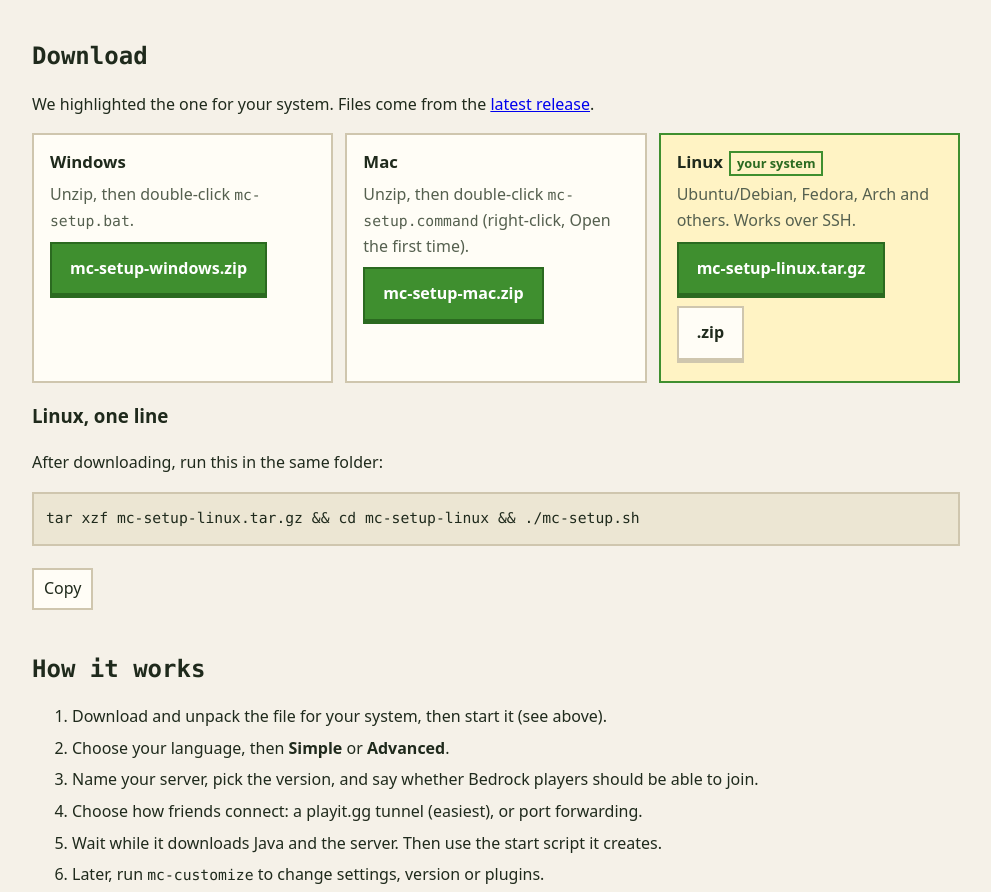
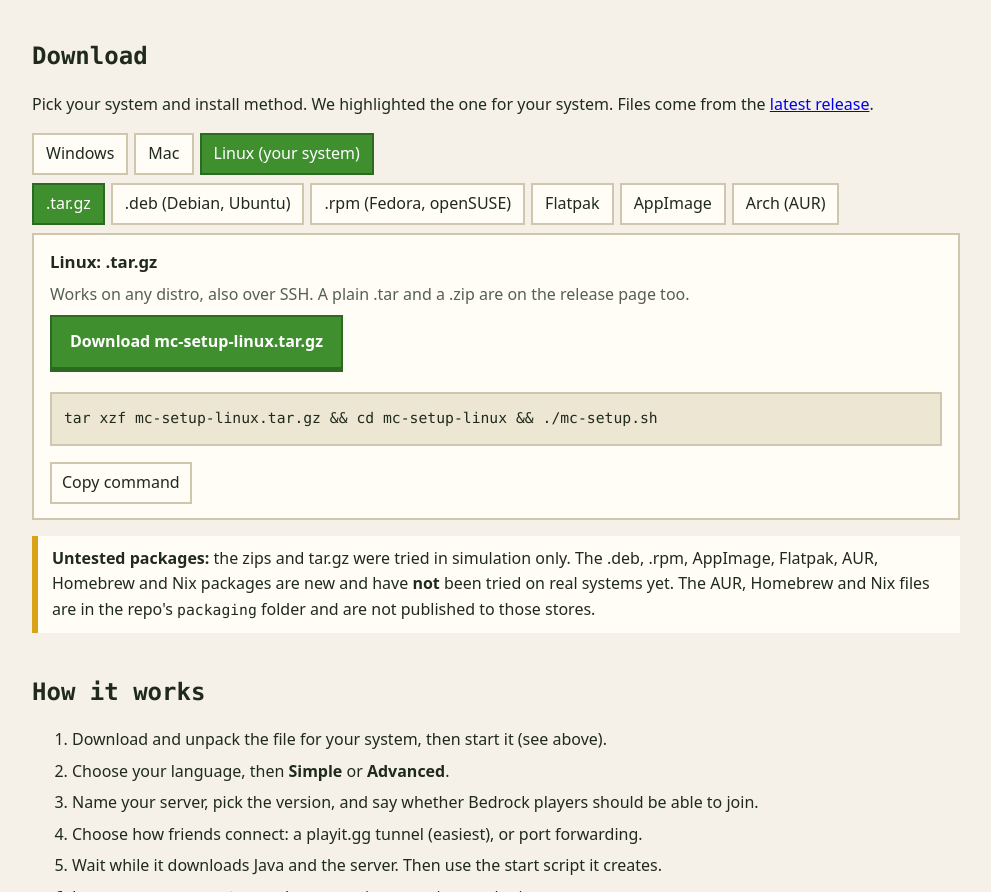
Before and after one commit to MichaelCodeToLimit/MCSQuick, a plain HTML site: page docs/index.html in a window 1280 px wide. Shown: the part 1267-2159 px from the top of the page, without its empty margins (144-1135 px from the left). Drawn offline with Linux system fonts and the light colour scheme.

Commit message:
Linux packaging: deb, rpm, AppImage, Flatpak, AUR, Nix, Homebrew; site install picker
Co-Authored-By: Claude Sonnet 5.5 <noreply@anthropic.com>
Claude-Session: https://claude.ai/code/session_01CvYSE3dHCyFFrGDq6TsbzH

```diff
--- a/docs/index.html
+++ b/docs/index.html
@@ -38,6 +38,7 @@ details{background:var(--card);border:2px solid var(--line);padding:10px 14px;ma
 summary{cursor:pointer;font-weight:700}
 ol li{margin:6px 0}
 footer{border-top:3px solid var(--line);margin-top:48px;padding:24px 0;color:var(--mut)}
+.tabs{display:flex;flex-wrap:wrap;gap:6px;margin:8px 0}[role=tab]{background:var(--card);color:var(--fg);border:2px solid var(--line);padding:6px 12px;cursor:pointer;font:inherit}[role=tab][aria-selected=true]{background:var(--acc);color:var(--onacc);border-color:var(--acc2)}
 .badge{display:inline-block;font-size:.8rem;border:2px solid var(--acc);color:var(--acc2);padding:0 6px;margin-left:6px}
 </style>
 </head>
@@ -72,20 +73,11 @@ footer{border-top:3px solid var(--line);margin-top:48px;padding:24px 0;color:var
 
 <section id="download">
   <h2>Download</h2>
-  <p>We highlighted the one for your system. Files come from the <a href="https://github.com/MichaelCodeToLimit/MCsQuick/releases/latest">latest release</a>.</p>
-  <div class="grid">
-    <div class="card" data-os="windows"><h3>Windows</h3><p>Unzip, then double-click <code>mc-setup.bat</code>.</p>
-      <a class="btn" href="https://github.com/MichaelCodeToLimit/MCsQuick/releases/latest/download/mc-setup-windows.zip">mc-setup-windows.zip</a></div>
-    <div class="card" data-os="mac"><h3>Mac</h3><p>Unzip, then double-click <code>mc-setup.command</code> (right-click, Open the first time).</p>
-      <a class="btn" href="https://github.com/MichaelCodeToLimit/MCsQuick/releases/latest/download/mc-setup-mac.zip">mc-setup-mac.zip</a></div>
-    <div class="card" data-os="linux"><h3>Linux</h3><p>Ubuntu/Debian, Fedora, Arch and others. Works over SSH.</p>
-      <a class="btn" href="https://github.com/MichaelCodeToLimit/MCsQuick/releases/latest/download/mc-setup-linux.tar.gz">mc-setup-linux.tar.gz</a>
-      <a class="btn alt" href="https://github.com/MichaelCodeToLimit/MCsQuick/releases/latest/download/mc-setup-linux.zip">.zip</a></div>
-  </div>
-  <h3>Linux, one line</h3>
-  <p>After downloading, run this in the same folder:</p>
-  <pre><code id="lin">tar xzf mc-setup-linux.tar.gz &amp;&amp; cd mc-setup-linux &amp;&amp; ./mc-setup.sh</code></pre>
-  <button class="t cp" type="button" data-copy="lin">Copy</button>
+  <p>Pick your system and install method. We highlighted the one for your system. Files come from the <a href="https://github.com/MichaelCodeToLimit/MCsQuick/releases/latest">latest release</a>.</p>
+  <div role="tablist" aria-label="System" id="oses"></div>
+  <div role="tablist" aria-label="Install method" id="meths"></div>
+  <div class="card" id="panel" role="tabpanel" aria-live="polite"></div>
+  <div class="note"><b>Untested packages:</b> the zips and tar.gz were tried in simulation only. The .deb, .rpm, AppImage, Flatpak, AUR, Homebrew and Nix packages are new and have <b>not</b> been tried on real systems yet. The AUR, Homebrew and Nix files are in the repo's <code>packaging</code> folder and are not published to those stores.</div>
 </section>
 
 <section id="how">
@@ -115,17 +107,43 @@ footer{border-top:3px solid var(--line);margin-top:48px;padding:24px 0;color:var
 
 <script>
 (function(){
+  var R="https://github.com/MichaelCodeToLimit/MCsQuick/releases/latest/download/";
+  var D={
+    windows:{label:"Windows",m:[{k:"zip",l:"Zip",f:"mc-setup-windows.zip",t:"Unzip it, then double-click <code>mc-setup.bat</code>. Keep <code>mc-setup.ps1</code> next to it. Windows may say it is unrecognised: choose More info, then Run anyway."}]},
+    mac:{label:"Mac",m:[
+      {k:"brew",l:"Homebrew",t:"Not published to a tap yet. Until then use the zip. (The formula is in the repo's <code>packaging/homebrew</code> folder.)"},
+      {k:"zip",l:"Zip",f:"mc-setup-mac.zip",t:"Unzip, then double-click <code>mc-setup.command</code>. First time: right-click, Open."}]},
+    linux:{label:"Linux",m:[
+      {k:"tar",l:".tar.gz",f:"mc-setup-linux.tar.gz",c:"tar xzf mc-setup-linux.tar.gz && cd mc-setup-linux && ./mc-setup.sh",t:"Works on any distro, also over SSH. A plain .tar and a .zip are on the release page too."},
+      {k:"deb",l:".deb (Debian, Ubuntu)",f:"mcsquick_0.2.0_all.deb",c:"sudo apt install ./mcsquick_0.2.0_all.deb && mcsquick",t:"Installs the <code>mcsquick</code> command. Run <code>mcsquick customize</code> to change a server later."},
+      {k:"rpm",l:".rpm (Fedora, openSUSE)",f:"mcsquick-0.2.0-1.noarch.rpm",c:"sudo dnf install ./mcsquick-0.2.0-1.noarch.rpm && mcsquick",t:"On openSUSE use <code>sudo zypper install ./mcsquick-0.2.0-1.noarch.rpm</code>."},
+      {k:"flatpak",l:"Flatpak",f:"MCsQuick.flatpak",c:"flatpak install --user MCsQuick.flatpak && flatpak run io.github.MichaelCodeToLimit.MCsQuick",t:"Run it from a terminal: the wizard is text based. The app can reach your home folder and the network. Not on Flathub."},
+      {k:"appimage",l:"AppImage",f:"MCsQuick-0.2.0-x86_64.AppImage",c:"chmod +x MCsQuick-0.2.0-x86_64.AppImage && ./MCsQuick-0.2.0-x86_64.AppImage",t:"Run it from a terminal. No install needed."},
+      {k:"aur",l:"Arch (AUR)",c:"git clone https://github.com/MichaelCodeToLimit/MCsQuick && cd MCsQuick/packaging/arch && makepkg -si",t:"Not on the AUR yet. This builds the package from the PKGBUILD in the repo."}]}
+  };
   var ua=(navigator.userAgent||"")+" "+(navigator.platform||"");
-  var os=/Android|iPhone|iPad/i.test(ua)?"":/Win/i.test(ua)?"windows":/Mac/i.test(ua)?"mac":/Linux|X11|CrOS/i.test(ua)?"linux":"";
-  if(os){
-    var c=document.querySelector('[data-os="'+os+'"]');
-    if(c){c.classList.add("me");var h=c.querySelector("h3");h.insertAdjacentHTML("beforeend",'<span class="badge">your system</span>');
-      var b=document.getElementById("mainbtn");b.textContent="Download for "+h.firstChild.textContent;b.href=c.querySelector("a.btn").href;}
+  var mine=/Android|iPhone|iPad/i.test(ua)?"":/Win/i.test(ua)?"windows":/Mac/i.test(ua)?"mac":/Linux|X11|CrOS/i.test(ua)?"linux":"";
+  var os=mine||"linux", mi=0;
+  var oses=document.getElementById("oses"),meths=document.getElementById("meths"),panel=document.getElementById("panel");
+  oses.className=meths.className="tabs";
+  function esc(t){return t}
+  function draw(){
+    oses.innerHTML="";meths.innerHTML="";
+    Object.keys(D).forEach(function(k){var b=document.createElement("button");b.type="button";b.setAttribute("role","tab");
+      b.setAttribute("aria-selected",k===os);b.textContent=D[k].label+(k===mine?" (your system)":"");
+      b.onclick=function(){os=k;mi=0;draw()};oses.appendChild(b)});
+    D[os].m.forEach(function(m,i){var b=document.createElement("button");b.type="button";b.setAttribute("role","tab");
+      b.setAttribute("aria-selected",i===mi);b.textContent=m.l;b.onclick=function(){mi=i;draw()};meths.appendChild(b)});
+    var m=D[os].m[mi],h="<h3>"+D[os].label+": "+m.l+"</h3><p>"+m.t+"</p>";
+    if(m.f)h+='<p><a class="btn" href="'+R+m.f+'">Download '+m.f+'</a></p>';
+    if(m.c)h+='<pre><code id="cmd"></code></pre><button class="t" type="button" id="cpy">Copy command</button>';
+    panel.innerHTML=h;
+    if(m.c){document.getElementById("cmd").textContent=m.c;
+      document.getElementById("cpy").onclick=function(){var b=this;(navigator.clipboard?navigator.clipboard.writeText(m.c):Promise.reject()).then(function(){b.textContent="Copied"},function(){b.textContent="Select and copy"})}}
   }
-  document.querySelectorAll("[data-copy]").forEach(function(b){b.addEventListener("click",function(){
-    var t=document.getElementById(b.dataset.copy).textContent;
-    (navigator.clipboard?navigator.clipboard.writeText(t):Promise.reject()).then(function(){b.textContent="Copied"},function(){b.textContent="Select and copy"});
-  });});
+  draw();
+  var mb=document.getElementById("mainbtn");
+  if(mine){var f=D[mine].m.filter(function(x){return x.f})[0];mb.textContent="Download for "+D[mine].label;mb.href=R+f.f}
   var r=document.documentElement;
   document.getElementById("theme").addEventListener("click",function(){
     var dark=r.dataset.theme?r.dataset.theme==="dark":matchMedia("(prefers-color-scheme: dark)").matches;
```
Also changed, not shown: packaging/mcsquick.svg (added), 10 other files.
